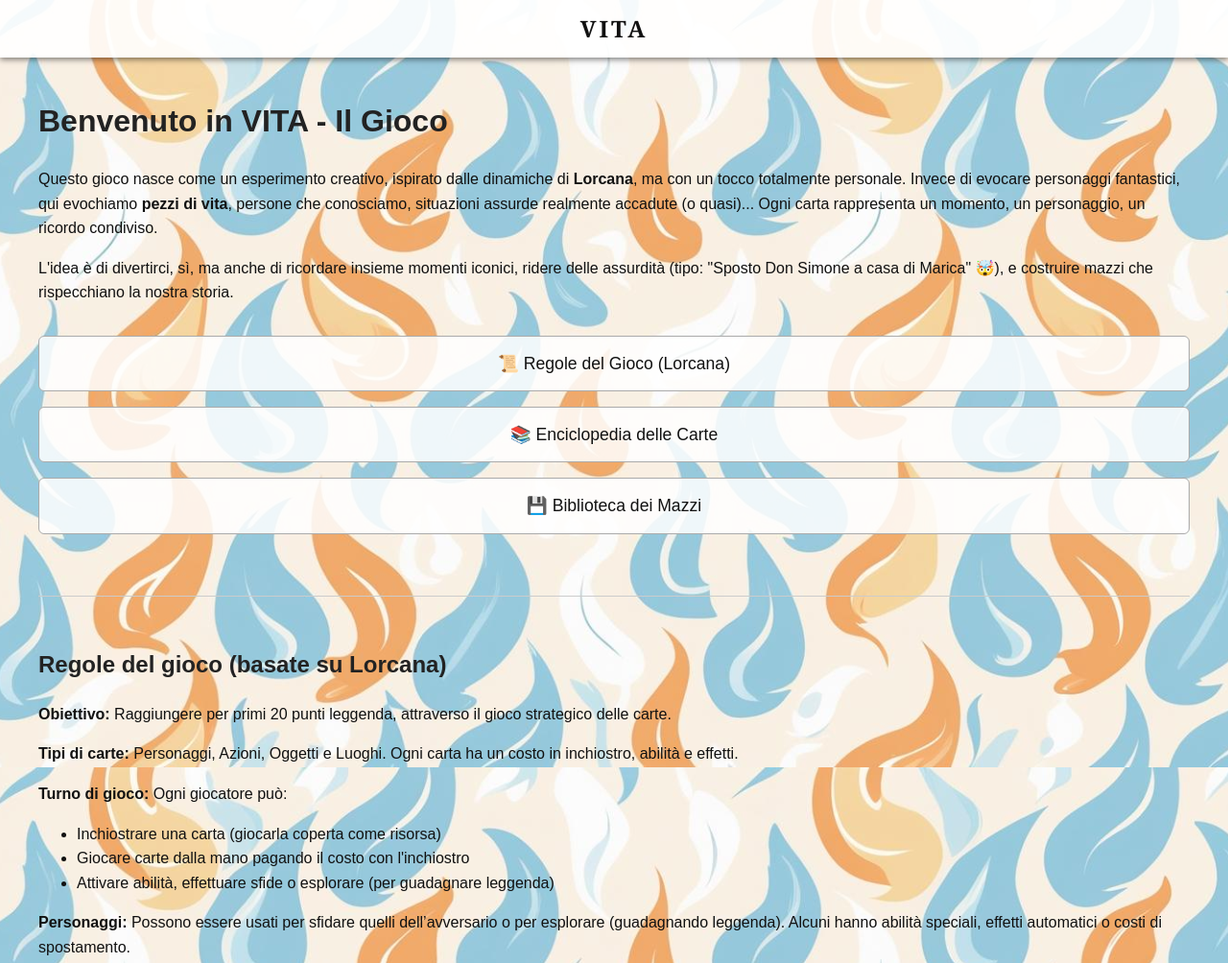
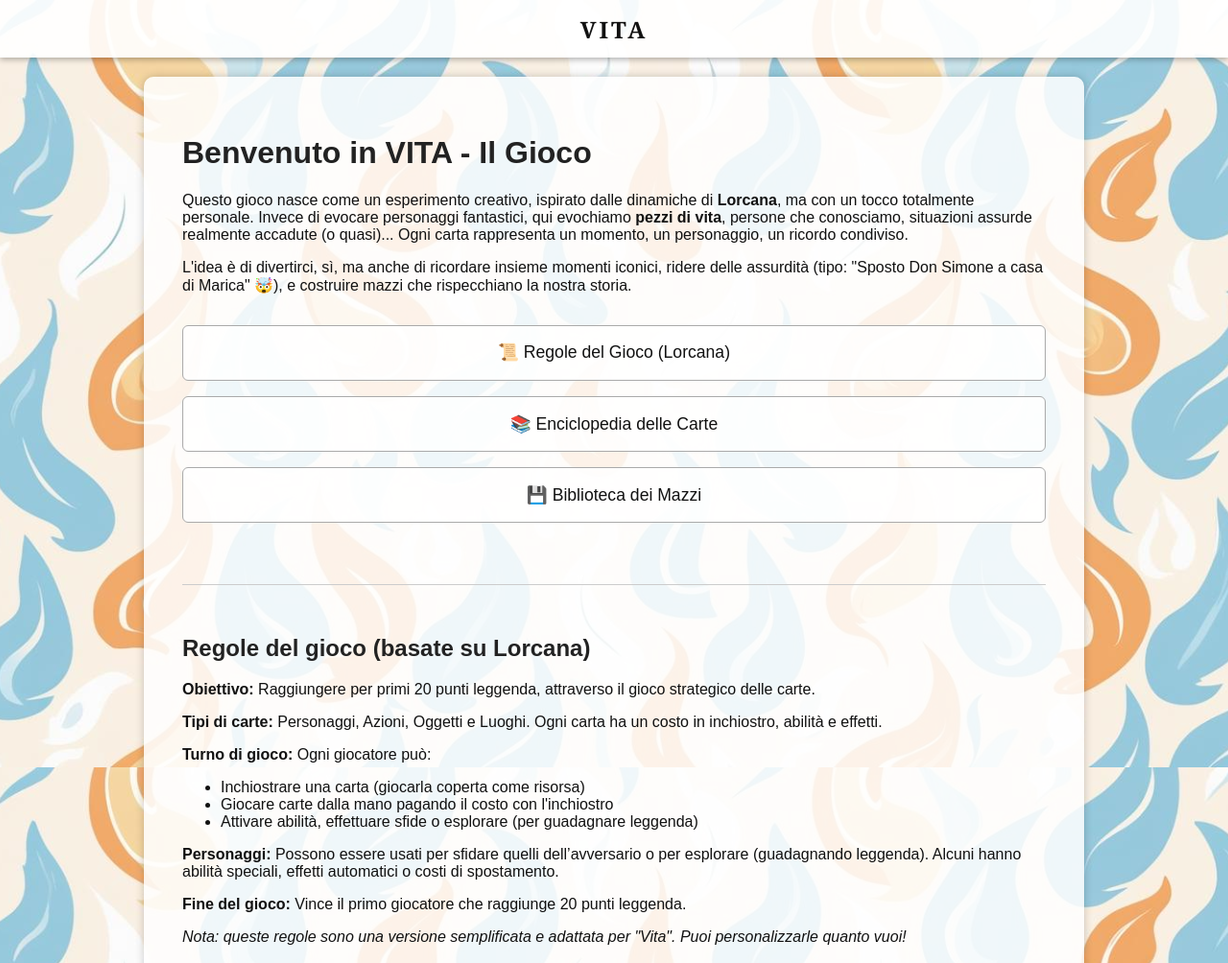
Before and after one commit to vitadatabase/versione3.0, a plain HTML site: page home.html in a window 1280 px wide. Shown: the top 1004 px of the page at 96% size. Drawn offline with Linux system fonts and the light colour scheme.

Commit message:
Update home.html

```diff
--- a/home.html
+++ b/home.html
@@ -6,7 +6,6 @@
   <style>
     body {
       font-family: Arial, sans-serif;
-      line-height: 1.6;
       margin: 0;
       padding: 0;
       background-image: url('sfondo.jpg');
@@ -31,7 +30,7 @@
       font-weight: bold;
       letter-spacing: 3px;
       font-family: 'Georgia', serif;
-      box-shadow: 0 2px 6px rgba(0, 0, 0, 0.5);
+      box-shadow: 0 2px 6px rgba(0, 0, 0, 0.3);
     }
 
     header a {
@@ -40,8 +39,13 @@
       text-shadow: 1px 1px 1px rgba(255,255,255,0.3);
     }
 
-    .container {
-      padding: 80px 40px 40px 40px;
+    .content-wrapper {
+      background-color: rgba(255, 255, 255, 0.85);
+      margin: 80px auto 40px auto;
+      padding: 40px;
+      max-width: 900px;
+      border-radius: 10px;
+      box-shadow: 0 0 10px rgba(0,0,0,0.2);
     }
 
     h1, h2 { color: #222; }
@@ -84,7 +88,7 @@
     <a href="home.html">VITA</a>
   </header>
 
-  <div class="container">
+  <div class="content-wrapper">
     <h1>Benvenuto in VITA - Il Gioco</h1>
     <p>
       Questo gioco nasce come un esperimento creativo, ispirato dalle dinamiche di <strong>Lorcana</strong>, ma con un tocco totalmente personale.
```
